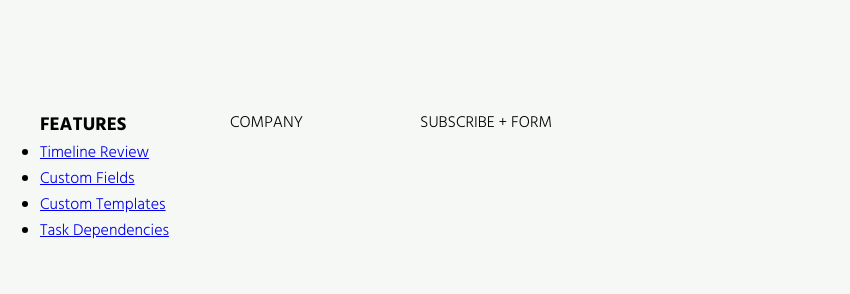
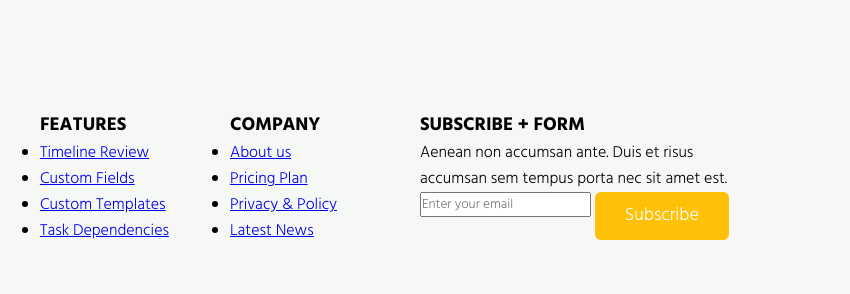
Before and after one commit to front-end-by-rimantas/25-grupe-portfolio-docland, a website: page index.html in a window 1280 px wide. Shown: the part 2454-2748 px from the top of the page, 430-1280 px from the left. Drawn offline with Linux system fonts and the light colour scheme.

Commit message:
third and fourth column

```diff
--- a/index.html
+++ b/index.html
@@ -246,7 +246,9 @@
                 </div>
             </div>
             <div class="col-12 col-sm-6 col-md-3 col-lg-2">
-                <h3 class="features">FEATURES</h3>
+                <div class="title">
+                    <h3>FEATURES</h3>
+                </div>
                      <div class="ul">
                         <ul>
                          <li><a href="#">Timeline Review</a></li>
@@ -258,10 +260,30 @@
 
             </div>
             <div class="col-12 col-sm-6 col-md-3 col-lg-2">
-                COMPANY
+                <div class="title">
+                    <h3>COMPANY</h3>
+                </div>
+                <div class="ul">
+                    <ul>
+                        <li><a href="#">About us</a></li>
+                        <li><a href="#">Pricing Plan</a></li>
+                        <li><a href="#">Privacy & Policy</a></li>
+                        <li><a href="#">Latest News</a></li>
+                    </ul>
+                </div>
+
             </div>
             <div class="col-12 col-sm-6 col-md-3 col-lg-4">
-                SUBSCRIBE + FORM
+                <div class="title">
+                    <h3>SUBSCRIBE + FORM</h3>
+                    <p>Aenean non accumsan ante. Duis et risus accumsan sem tempus porta nec sit amet est.</p>
+                    <form>
+                        <div class="input-group">
+                            <input type="email" placeholder="Enter your email">
+                            <button type="submit" class="btn">Subscribe</button>
+                        </div>
+                    </form>
+                </div>
             </div>
         </div>
     </div>
```
Lines whose indentation alone changed are shown as unchanged.
